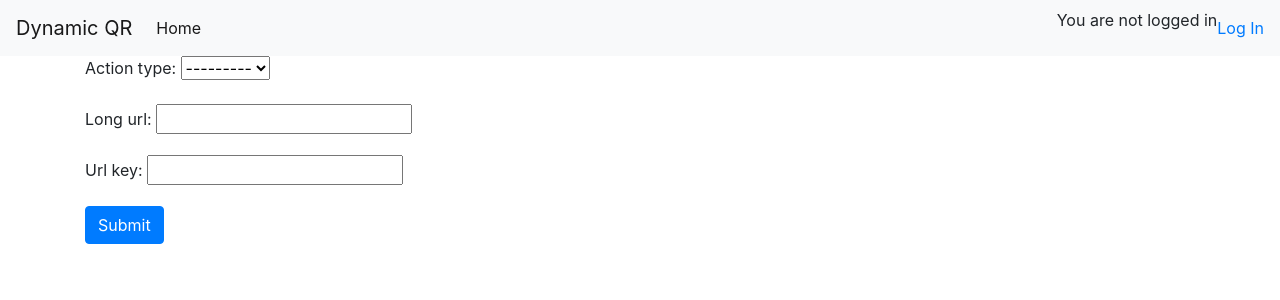
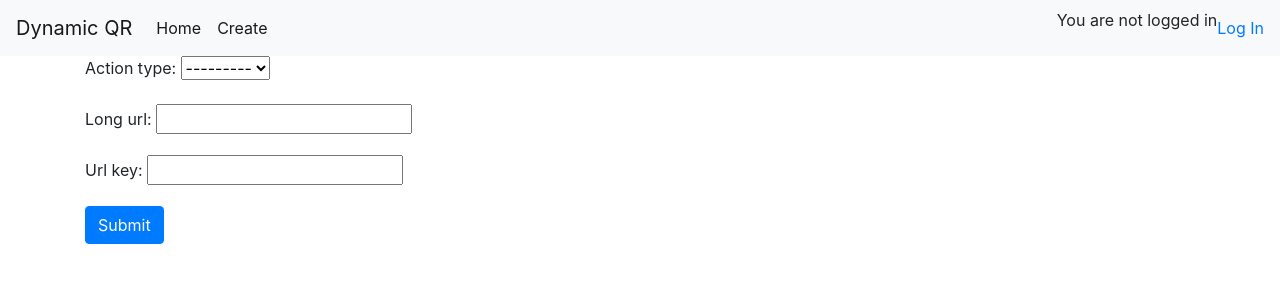
Before and after one commit to rtlee9/inventory_qr, a Django app: page /create in a window 1280 px wide. Shown: the top 300 px of the page. Run offline with Django 4.2, Linux system fonts and the light colour scheme; some libraries are stand-ins or nearby versions.

Commit message:
Add navbar for create

```diff
--- a/url/templates/base.html
+++ b/url/templates/base.html
@@ -20,6 +20,9 @@
                 <li class="nav-item active">
                     <a class="nav-link" href="#">Home</a>
                 </li>
+                <li class="nav-item active">
+                    <a class="nav-link" href="{% url 'create' %}">Create</a>
+                </li>
             </ul>
             {% if user.is_authenticated %}
             Hi {{ user.username }}!
```
